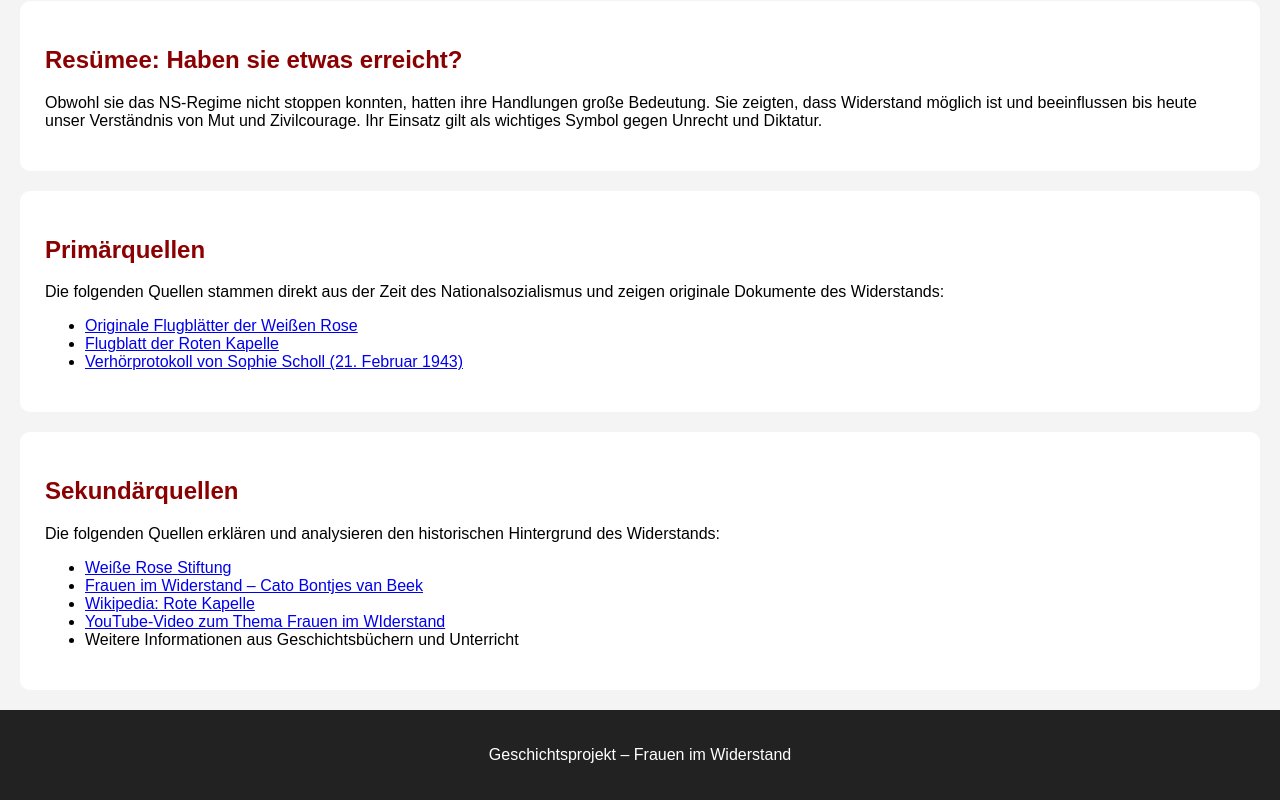
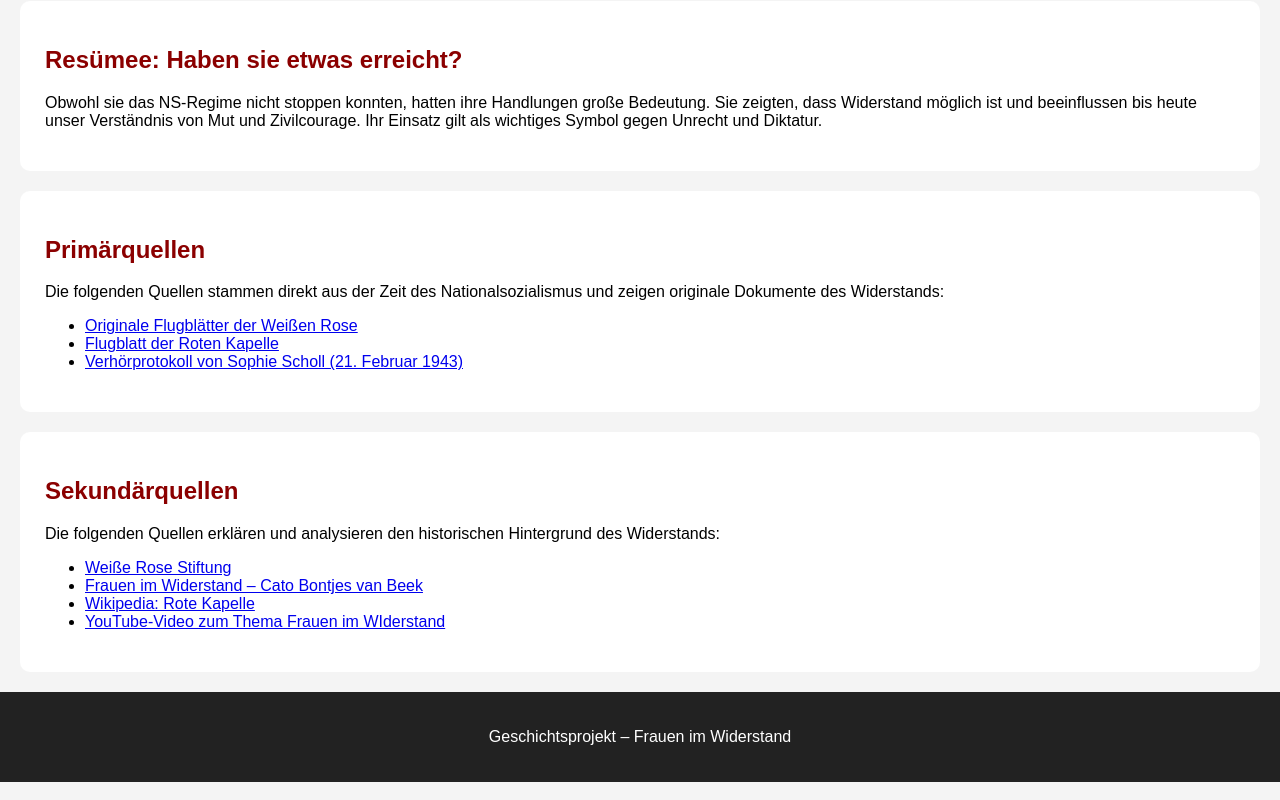
Before and after one commit to arthurr-web/Frauen-im-Widerstand, a plain HTML site: page index.html in a window 1280 px wide. Shown: the part 1819-2619 px from the top of the page. Drawn offline with Linux system fonts and the light colour scheme.

Commit message:
Add files via upload

```diff
--- a/index.html
+++ b/index.html
@@ -288,7 +288,6 @@ YouTube-Video zum Thema Frauen im WIderstand
 </a>
 </li>
 
-<li>Weitere Informationen aus Geschichtsbüchern und Unterricht</li>
 
 </ul>
 </section>
```
